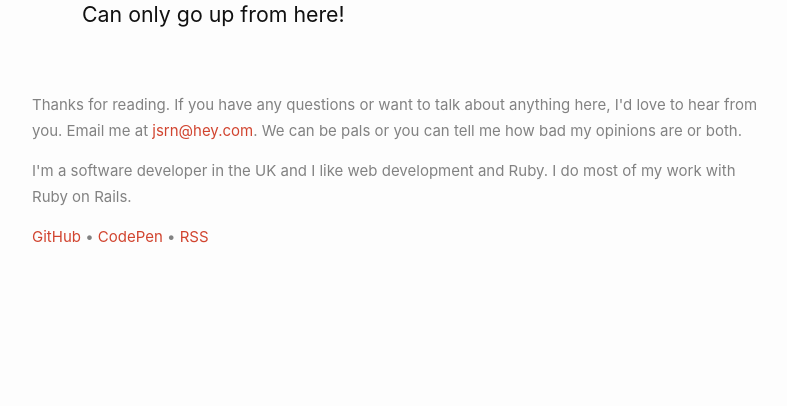
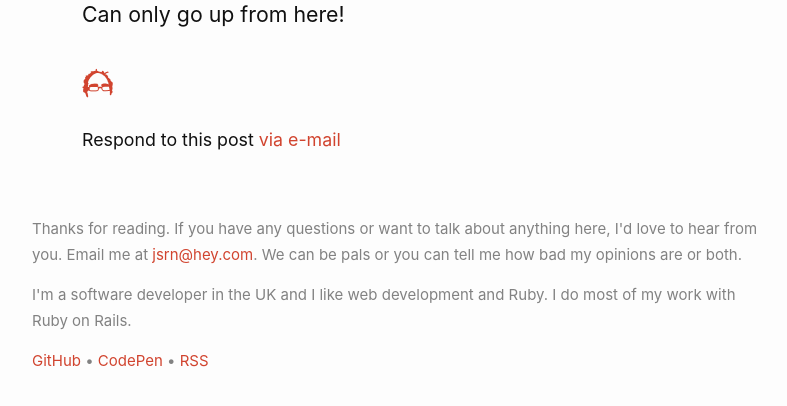
Before and after one commit to jsrn/jsrn.github.io, a Jekyll site: the page built from _posts/2014-01-03-my-first-css-animation.md, in a window 1280 px wide, cut to the strip 667-1101 px from the top of the page. Shown: the top 406 px of the strip, without its empty margins (238-1025 px from the left). Built offline with Jekyll 4.4.1, drawn with Linux system fonts in a browser that asks for light colours; before the commit the page ends 977 px from its top, so only the background shows below that.

Commit message:
added email link to each post

```diff
--- a/_layouts/post.html
+++ b/_layouts/post.html
@@ -22,5 +22,11 @@ layout: default
     {{ content }}
   </div>
 
+  <span><img src="/assets/images/icon32.png"></span>
+
+  <div class="post-content e-content" itemprop="articleBody" style="margin-top: 1em;">
+    <small>Respond to this post <a href="mailto:jsrn@hey.com?subject=Re: {{ page.title | escape }}">via e-mail</a></small>
+  </div>
+
   <a class="u-url" href="{{ page.url | relative_url }}" hidden></a>
 </article>
```
